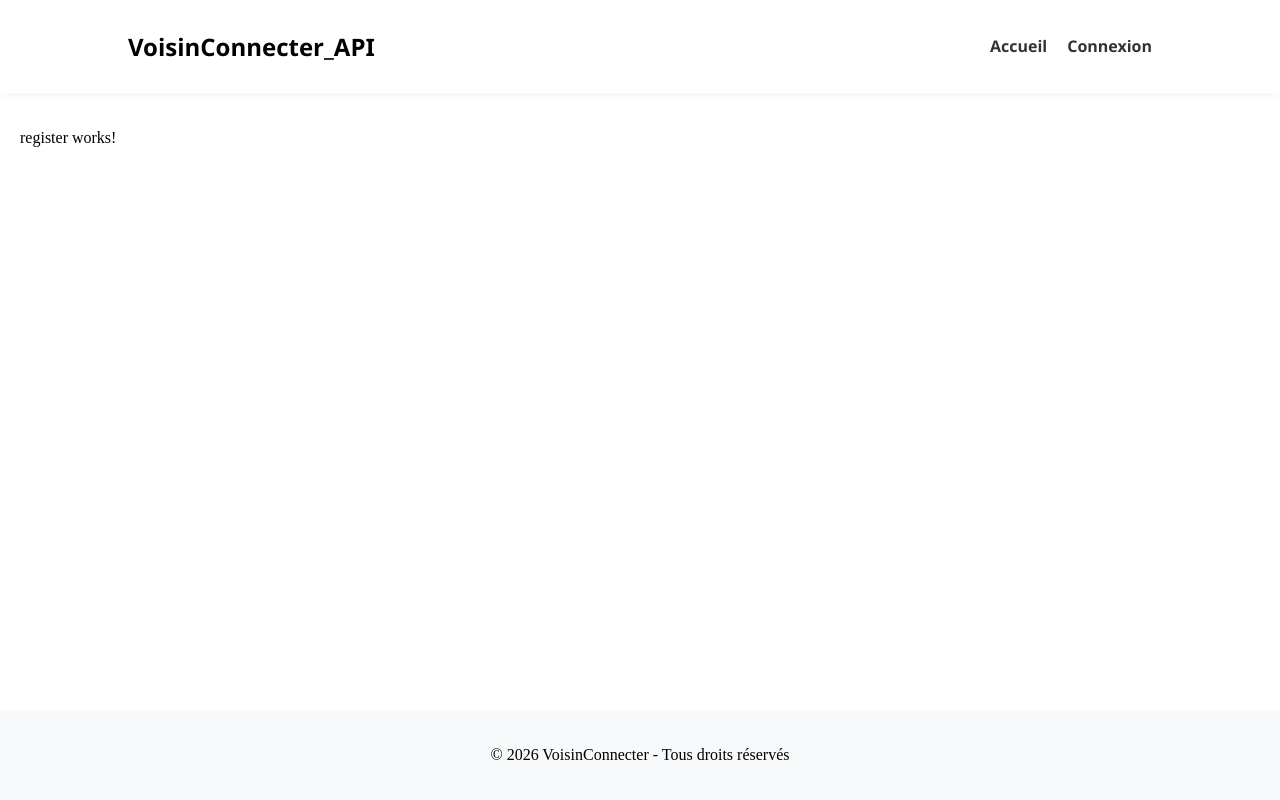
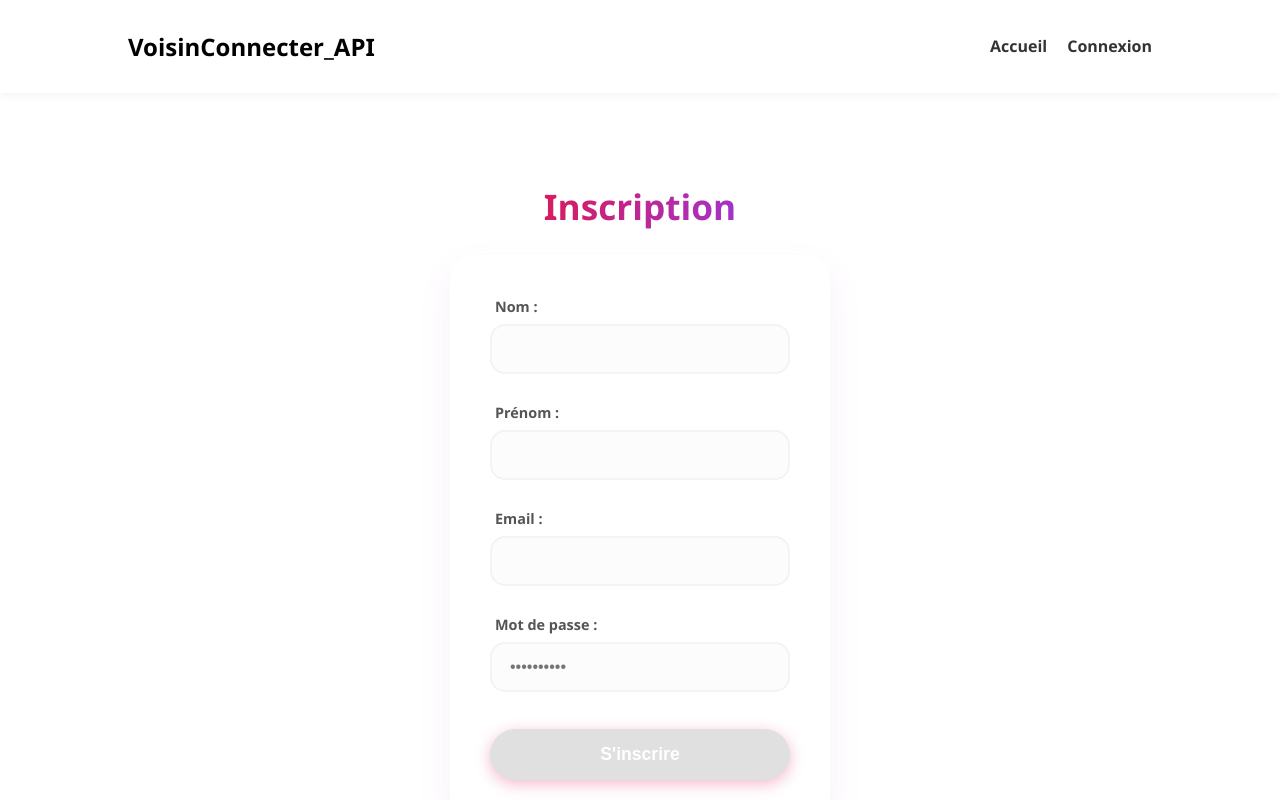
Before and after one commit to nonyx69/VoisinConnecter_FRONT, an Angular app: page /register in a window 1280 px wide. Built offline with nearby package versions, Linux system fonts and the light colour scheme.

Commit message:
Register + modif auth.ts pour API

```diff
--- a/src/app/core/services/auth.ts
+++ b/src/app/core/services/auth.ts
@@ -48,11 +48,11 @@ export class AuthService {
   }
 
   register(userData: any): Observable<any> {
-    return this.http.post<any>(`${this.apiUrl}user/sign`, userData);
+    return this.http.post<any>(`${this.apiUrl}auth/register`, userData);
   }
 
   login(credentials: any): Observable<any> {
-    return this.http.post<any>(`${this.apiUrl}user/login`, credentials).pipe(
+    return this.http.post<any>(`${this.apiUrl}auth/login`, credentials).pipe(
       tap((response) => {
         if (response.status === 'ok' && isPlatformBrowser(this.platformId)) {
           localStorage.setItem('auth_token', response.result.token);
--- a/src/app/feature/auth/register/register.css
+++ b/src/app/feature/auth/register/register.css
@@ -0,0 +1,100 @@
+:host {
+  display: flex;
+  flex-direction: column;
+  align-items: center;
+  font-family: 'Segoe UI', Roboto, Helvetica, Arial, sans-serif;
+  min-height: 100vh;
+  padding: 40px 20px;
+}
+
+h2 {
+  font-size: 2.2rem;
+  font-weight: 800;
+  margin-bottom: 25px;
+  background: linear-gradient(90deg, #d81b60 0%, #a333c8 100%);
+  -webkit-background-clip: text;
+  -webkit-text-fill-color: transparent;
+}
+
+form {
+  background: white;
+  padding: 40px;
+  border-radius: 24px;
+  box-shadow: 0 15px 35px rgba(163, 51, 200, 0.08);
+  width: 100%;
+  max-width: 380px;
+}
+
+div {
+  margin-bottom: 5px;
+}
+
+label {
+  display: inline-block;
+  color: #555;
+  font-weight: 600;
+  font-size: 0.9rem;
+  margin-bottom: 8px;
+  margin-left: 5px;
+}
+
+input {
+  width: 100%;
+  padding: 14px 18px;
+  border: 2px solid #f3f3f3;
+  border-radius: 15px;
+  font-size: 1rem;
+  background-color: #fcfcfc;
+  transition: all 0.3s ease;
+  box-sizing: border-box;
+}
+
+input:focus {
+  outline: none;
+  border-color: #ed4b82;
+  box-shadow: 0 0 0 4px rgba(237, 75, 130, 0.1);
+}
+
+input.ng-invalid.ng-touched {
+  border-color: #ff4d4d;
+}
+
+button {
+  width: 100%;
+  padding: 15px;
+  border: none;
+  border-radius: 50px;
+  background: linear-gradient(90deg, #ed4b82, #a333c8);
+  color: white;
+  font-size: 1.1rem;
+  font-weight: bold;
+  cursor: pointer;
+  transition: transform 0.2s, box-shadow 0.2s;
+  margin-top: 10px;
+  box-shadow: 0 4px 15px rgba(216, 27, 96, 0.3);
+}
+
+button:disabled {
+  background: #e0e0e0;
+  cursor: not-allowed;
+}
+
+p[style*="color: red"], .color-red {
+  color: #ff4d6d;
+  font-size: 0.85rem;
+  margin-top: 8px;
+  margin-left: 10px;
+  font-weight: 500;
+}
+
+a {
+  color: #a333c8;
+  text-decoration: none;
+  font-weight: 700;
+  transition: color 0.2s;
+}
+
+a:hover {
+  color: #ed4b82;
+  text-decoration: underline;
+}
--- a/src/app/feature/auth/register/register.html
+++ b/src/app/feature/auth/register/register.html
@@ -1 +1,54 @@
-<p>register works!</p>
+<h2>Inscription</h2>
+
+<form #registerForm="ngForm" (ngSubmit)="onRegister()">
+  <div>
+    <label> Nom :</label><br>
+    <input type="text" id="nom" [(ngModel)]="user.Nom" name="nom" #nom="ngModel" required />
+      @if (nom.invalid && nom.touched){
+        <p style="color: red; font-size: 0.8em;">Nom requis</p>
+      }
+  </div>
+
+  <br>
+
+  <div>
+    <label>Prénom :</label><br>
+    <input type="text" id="prenom" [(ngModel)]="user.prenom" name="prenom" #prenom="ngModel" required/>
+    @if (prenom.invalid && prenom.touched){
+      <p style="color: red; font-size: 0.8em;">Prénom requis</p>
+    }
+  </div>
+
+  <br>
+
+  <div>
+    <label>Email :</label><br>
+    <input type="email" id="email" [(ngModel)]="user.email" name="email" #email="ngModel" required email />
+    @if (email.invalid && email.touched){
+      <p style="color: red; font-size: 0.8em;">Email requis</p>
+    }
+  </div>
+
+  <br>
+
+  <div>
+    <label for="password">Mot de passe :</label>
+    <div>
+      <input [type]="showPassword ? 'text' : 'password'" id="password" [(ngModel)]="user.password" name="password" #pwd="ngModel" required [pattern]="passwordPattern" placeholder="••••••••••"/>
+    </div>
+   @if (pwd.invalid && pwd.touched) {
+    <div style="color: red; font-size: 0.8em; margin-top: 5px;">
+      @if (pwd.errors?.['required']) { <p>Mot de passe requis.</p> }
+      @if (pwd.errors?.['pattern']) {
+        <p>Sécurité : 10 caractères min, 1 Maj, 1 Min, 1 Chiffre et 1 Spécial (&#64;$!%*?&)</p>
+      }
+    </div>
+  }
+  </div>
+
+  <br>
+
+  <button type="submit" [disabled]="registerForm.invalid">S'inscrire</button>
+</form>
+
+<p>Déjà un compte ? <a routerLink="/login"> Connectez-vous</a></p>
--- a/src/app/feature/auth/register/register.ts
+++ b/src/app/feature/auth/register/register.ts
@@ -1,9 +1,44 @@
 import { Component } from '@angular/core';
+import { FormsModule, NgForm } from '@angular/forms';
+import { AuthService } from '../../../core/services/auth';
+import { Router, RouterLink } from '@angular/router';
 
 @Component({
   selector: 'app-register',
-  imports: [],
+  imports: [FormsModule, RouterLink],
   templateUrl: './register.html',
   styleUrl: './register.css',
 })
-export class Register {}
+export class Register {
+  user = {
+    Nom: '',
+    prenom: '',
+    email: '',
+    password: '',
+  };
+
+  showPassword = false;
+  passwordPattern = '^(?=.*[a-z])(?=.*[A-Z])(?=.*\\d)(?=.*[@$!%*?&])[A-Za-z\\d@$!%*?&]{10,}$';
+
+  constructor(
+    private authService: AuthService,
+    private router: Router,
+  ){}
+
+  togglePassword(){
+    this.showPassword = !this.showPassword;
+  }
+
+  onRegister() {
+    this.authService.register(this.user).subscribe({
+      next: (res: any) => {
+         alert('Compte créé avec succès !');
+         this.router.navigate(['/login']);
+      },
+      error: (err: any) => {
+        console.log(err);
+        alert(err.error?.message || 'Erreur lors de l inscription');
+      },
+    });
+  }
+}
```
Also changed, not shown: 1 other file (tests, documents, lock files or other folders).
